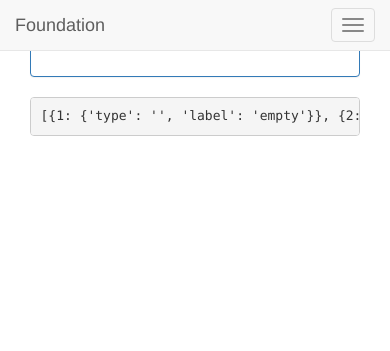
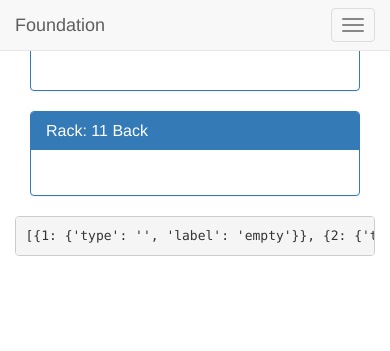
Before and after one commit to Jaredn/datacenter, a Django app: page /racklayout/rack/7 in a window 390 px wide. Shown: the top 351 px of the page. Run offline with Django 3.2, Linux system fonts and the light colour scheme; data comes from the database, SQL or seed files in the repository; some libraries are stand-ins or nearby versions.

Commit message:
added table and support for back rack

```diff
--- a/racklayout/templates/racklayout/new_rack.html
+++ b/racklayout/templates/racklayout/new_rack.html
@@ -3,7 +3,7 @@
 {% block title %}Dacenter{% endblock %}
 {% block content %}
 
-<div class="col-md-12">
+<div class="col-md-3">
     <div class="panel panel-primary">
         <div class="panel-heading clearfix">
             <h3 class="panel-title pull-left">Rack:
@@ -12,14 +12,13 @@
                 {% else %}
                     Errror: Rack not found
                 {% endif %}
-            </h3>
+            Front</h3>
         </div>
         <div class="panel-body">
-        <div class="row">
-        <div class="col-md-3">
-            <table class="table table-bordered table-responsive table-condensed racktable">
+
+            <table class="table table-bordered table-responsive table-condensed table-hover racktable">
                 <tbody class="text-center">
-                {% for row in listunits %}
+                {% for row in frontunits %}
                  {% for unit, item in row.iteritems %}
                     {% if item.label != 'filled' and item.label != 'empty' %}
                     <tr>
@@ -41,10 +40,47 @@
                 </tbody>
             </table>
         </div>
+</div>
+</div>
+<div class="col-md-3">
+    <div class="panel panel-primary">
+        <div class="panel-heading clearfix">
+            <h3 class="panel-title pull-left">Rack:
+                {% if rack %}
+                     {{ rack }}
+                {% else %}
+                    Errror: Rack not found
+                {% endif %}
+            Back</h3>
         </div>
+        <div class="panel-body">
+
+            <table class="table table-bordered table-responsive table-condensed table-hover racktable">
+                <tbody class="text-center">
+                {% for row in backunits %}
+                 {% for unit, item in row.iteritems %}
+                    {% if item.label != 'filled' and item.label != 'empty' %}
+                    <tr>
+                        <td >{{ unit }}</td>
+                        <td rowspan="{{ item.size }}">{{ item.label }}</td>
+                    </tr>
+                    {% elif item.label == 'filled' %}
+                        <tr>
+                            <td>{{ unit }}</td>
+                        </tr>
+                    {% elif item.label == 'empty' %}
+                    <tr>
+                        <td>{{ unit }}</td>
+                        <td>{{  item.label }}</td>
+                    </tr>
+                    {% endif %}
+                 {% endfor %}
+                {% endfor %}
+                </tbody>
+            </table>
         </div>
+</div>
+</div>
+<pre>{{ frontunits }}</pre>
 
-</div>
-<pre>{{ listunits }}</pre>
-</div>
 {% endblock %}
--- a/racklayout/views.py
+++ b/racklayout/views.py
@@ -60,8 +60,30 @@
         assets =  context['assets']
         totalunits = context['totalunits']
         # create a dict that can used in the template to render the rack
+
+
+        context['backunits'] = self._format_rack(assets, totalunits, 1)[::-1]
+        context['frontunits'] = self._format_rack(assets, totalunits, 0)[::-1]
+
+        return context
+
+    def _format_rack(self, assets, totalunits, part):
+        """
+        method to massage the data into something that used by the template to render the rack
+        example output
+        [{48: {'type': '', 'label': 'empty'}}, {47: {'type': '', 'label': 'empty'}},
+        {46: {'size': 2, 'type': u'network', 'label': <Asset: lsw1.lab>}} }]
+
+        template needs to see label is fill, empty or has an asset
+
+        :param assets:
+        :param totalunits:
+        :param part: 0 -> front, 1 -> back
+        :return: list of dicts
+        """
+        result = {}
         listresult = []
-        result = {}
+
         for unit in totalunits:
             result.update({unit: {'type': '', 'label': 'empty'}})
 
@@ -72,18 +94,14 @@
             result[key]['type'] = asset.get_asset_type_display()
             result[key]['size'] = asset.units.all().count()
             count = 0
-            for unit in asset.units.filter(part=0)[1:]:
+            for unit in asset.units.filter(part=part)[1:]:
                result[unit.location]['type'] = 'filled'
                result[unit.location]['label'] = 'filled'
 
         for each in result:
             listresult.append({each: result[each]})
 
-        context['rackunits'] = result
-        context['listunits'] = listresult[::-1]
-
-        return context
-
+        return listresult
 
 class CreateDc(CreateView):
 
```
